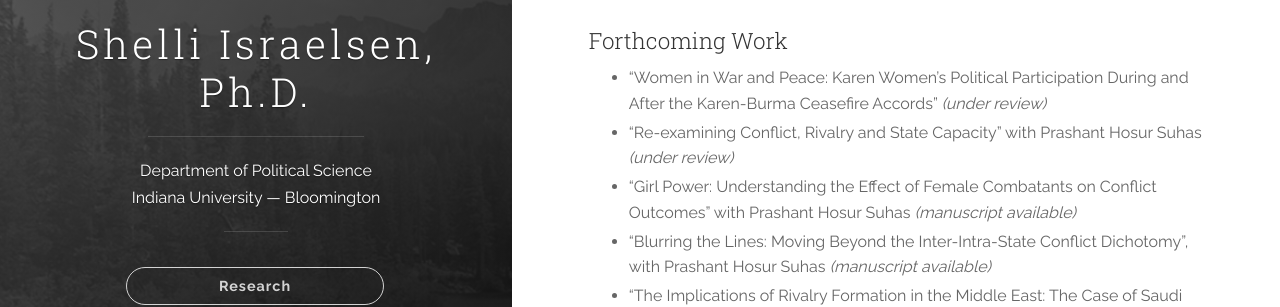
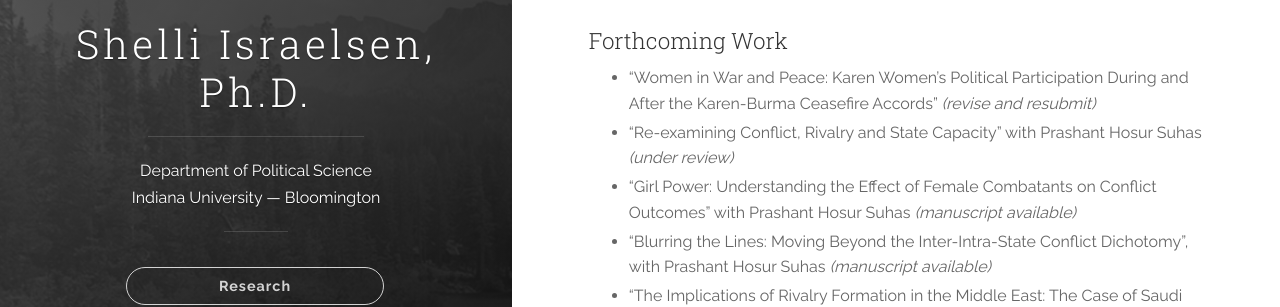
Before and after one commit to jisraelsen/shelliisraelsen.com, a Jekyll site: the page built from research.html, in a window 1280 px wide and 900 px high, scrolled down 660 px. Shown: the part 322-629 px from the top of the window. Built offline with Jekyll 4.4.1, drawn with Linux system fonts in a browser that asks for light colours; nearby versions of some CDN libraries.

Commit message:
Update research

```diff
--- a/research.html
+++ b/research.html
@@ -34,7 +34,7 @@ field research in Thailand and Burma/Myanmar.</p>
 <h4>Forthcoming Work</h4>
 
 <ul>
-  <li>“Women in War and Peace: Karen Women’s Political Participation During and After the Karen-Burma Ceasefire Accords” <em>(under review)</em></li>
+  <li>“Women in War and Peace: Karen Women’s Political Participation During and After the Karen-Burma Ceasefire Accords” <em>(revise and resubmit)</em></li>
   <li>“Re-examining Conflict, Rivalry and State Capacity” with Prashant Hosur Suhas <em>(under review)</em></li>
   <li>“Girl Power: Understanding the Effect of Female Combatants on Conflict Outcomes” with Prashant Hosur Suhas <em>(manuscript available)</em></li>
   <li>“Blurring the Lines: Moving Beyond the Inter-Intra-State Conflict Dichotomy”, with Prashant Hosur Suhas <em>(manuscript available)</em></li>
```
